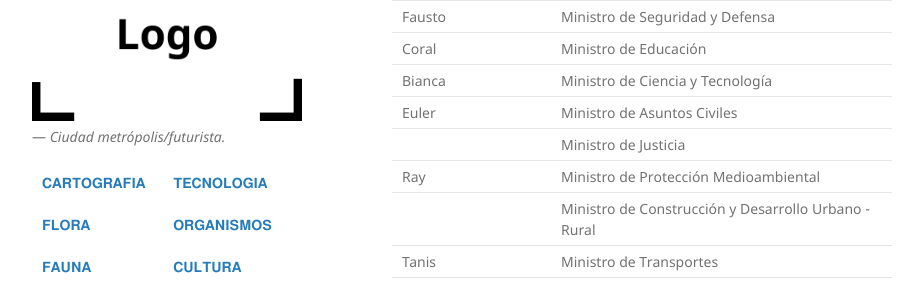
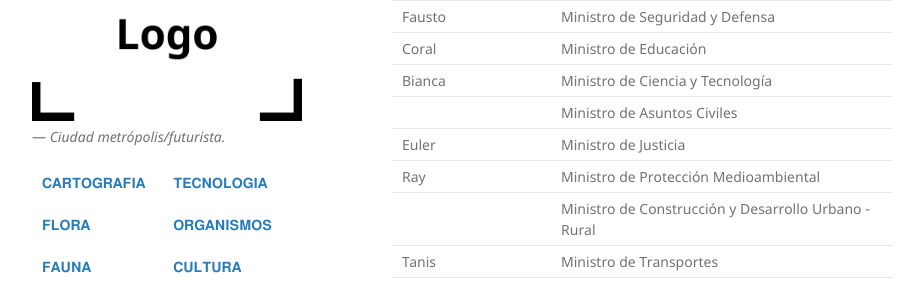
Before and after one commit to BlairSander/ciudad, a Jekyll site: the page built from gobierno.md, in a window 1280 px wide and 900 px high, scrolled down 323 px. Shown: the part 157-443 px from the top of the window, without its empty margins (178-1101 px from the left). Built offline with Jekyll 4.4.1, drawn with Linux system fonts in a browser that asks for light colours.

```diff
--- a/gobierno.md
+++ b/gobierno.md
@@ -22,8 +22,8 @@ layout: default
 | Fausto | Ministro de Seguridad y Defensa|
 | Coral | Ministro de Educación|
 | Bianca| Ministro de Ciencia y Tecnología|
-| Euler | Ministro de Asuntos Civiles|
-| | Ministro de Justicia|
+|  | Ministro de Asuntos Civiles|
+| Euler | Ministro de Justicia|
 | Ray | Ministro de Protección Medioambiental|
 | | Ministro de Construcción y Desarrollo Urbano - Rural	|
 | Tanis| Ministro de Transportes|
```
